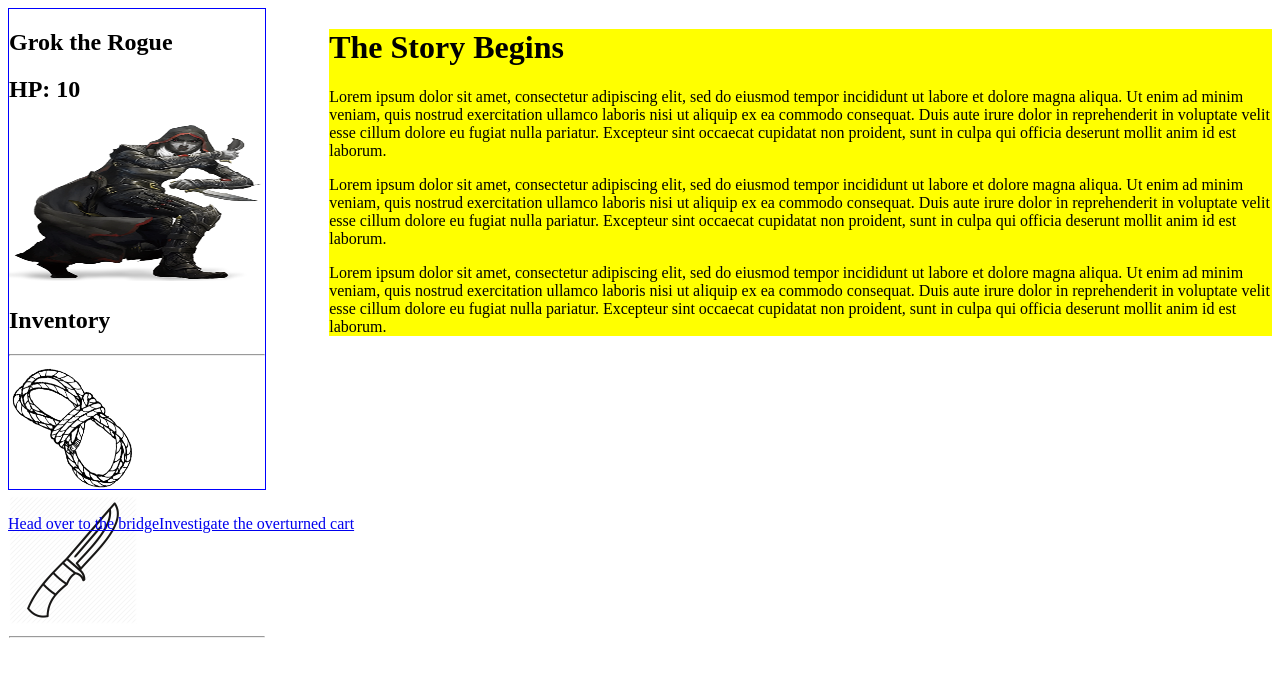
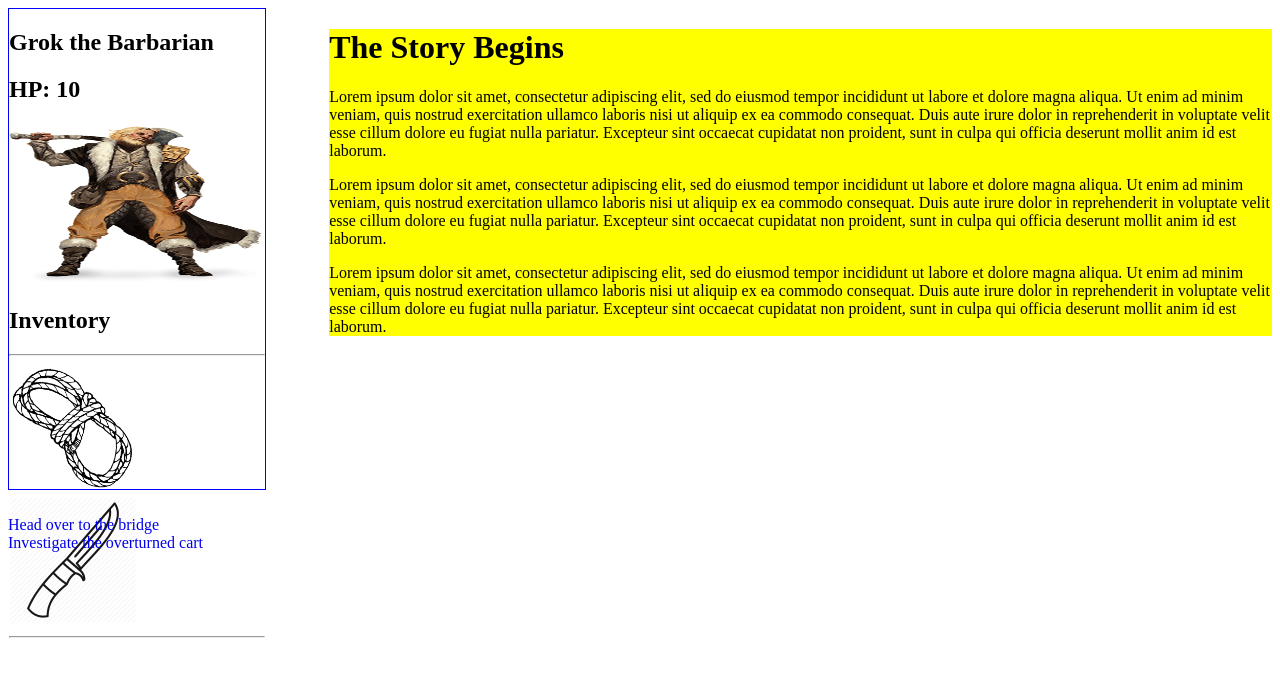
Before and after one commit to cjbreaux/cyoa-react, a React app: page /#/start in a window 1280 px wide. Shown: the top 676 px of the page. Built offline with nearby package versions, Linux system fonts and the light colour scheme.

Commit message:
add links array and fix typing

```diff
--- a/src/components/App.jsx
+++ b/src/components/App.jsx
@@ -2,6 +2,7 @@ import React from 'react';
 import { Switch, Route } from 'react-router-dom';
 import PlayerCreation from './PlayerCreation';
 import Start from './Start';
+import Bridge from './Bridge';
 
 function App() {
   return(
@@ -9,6 +10,7 @@ function App() {
       <Switch>
         <Route exact path='/' component={PlayerCreation} />
         <Route path='/start' component={Start} />
+        <Route path='/bridge' component={Bridge} />
       </Switch>
     </div>
   );
--- /dev/null
+++ b/src/components/Bridge.jsx
@@ -0,0 +1,9 @@
+import React from 'react';
+
+function Bridge() {
+  return(
+    <h1>Here is the bridge</h1>
+  );
+}
+
+export default Bridge;
--- a/src/components/ChoiceLinks.jsx
+++ b/src/components/ChoiceLinks.jsx
@@ -1,11 +1,20 @@
 import React from 'react';
+import PropTypes from 'prop-types';
 
 function ChoiceLinks(props) {
+  const flexStyle = {
+    display: 'grid',
+    flexDirection: 'column'
+  };
   return(
-    <div>
+    <div style={flexStyle}>
       {props.branches}
     </div>
   );
 }
 
+ChoiceLinks.propTypes = {
+  branches: PropTypes.array
+};
+
 export default ChoiceLinks;
--- a/src/components/Start.jsx
+++ b/src/components/Start.jsx
@@ -16,7 +16,6 @@ function Start() {
       <style jsx>{`
         .itemImages {
           width: 50%;
-
         }
 
         .itemImages:hover {
@@ -32,6 +31,10 @@ function Start() {
                     "side text text"
                     "choice choice choice";
           grid-gap: 5%;
+        }
+
+        a {
+          text-decoration: none;
         }
 
             `}</style>
--- a/src/mockData/mockUser.js
+++ b/src/mockData/mockUser.js
@@ -1,6 +1,6 @@
 const PLAYER = {
   playerName: 'Grok',
-  playerClass: 'rogue',
+  playerClass: 'barbarian',
   playerItems: ['rope','knife'],
   hp: 10
 };
```
Lines whose indentation alone changed are shown as unchanged.
